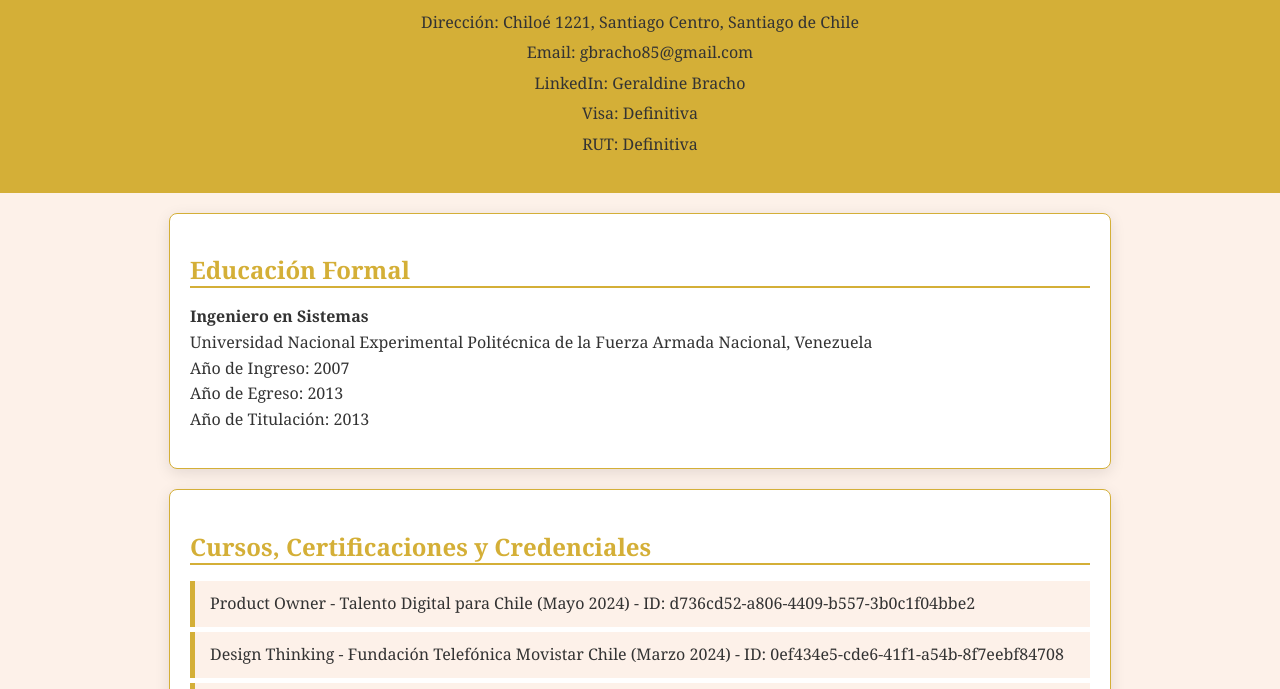
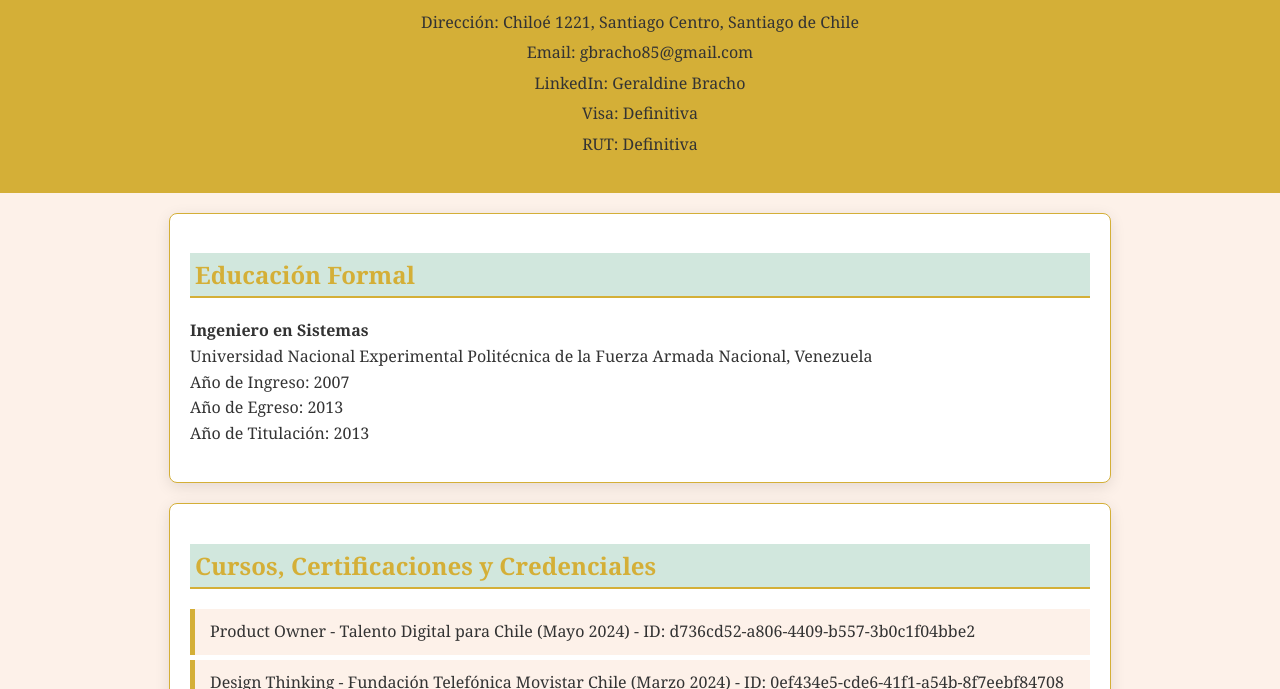
Before and after one commit to gbracho85/geraldinebracho, a plain HTML site: page index.html in a window 1280 px wide. Shown: the part 111-800 px from the top of the page. Drawn offline with Linux system fonts and the light colour scheme.

Commit message:
Update index.html

```diff
--- a/index.html
+++ b/index.html
@@ -47,7 +47,8 @@
             color: #d4af37;
             font-size: 1.5rem;
             border-bottom: 2px solid #d4af37;
-            margin-bottom: 15px;
+            background-color: #d1e7dd; /* Verde menta */
+            padding: 5px;
         }
         p, ul {
             font-size: 1rem;
```
